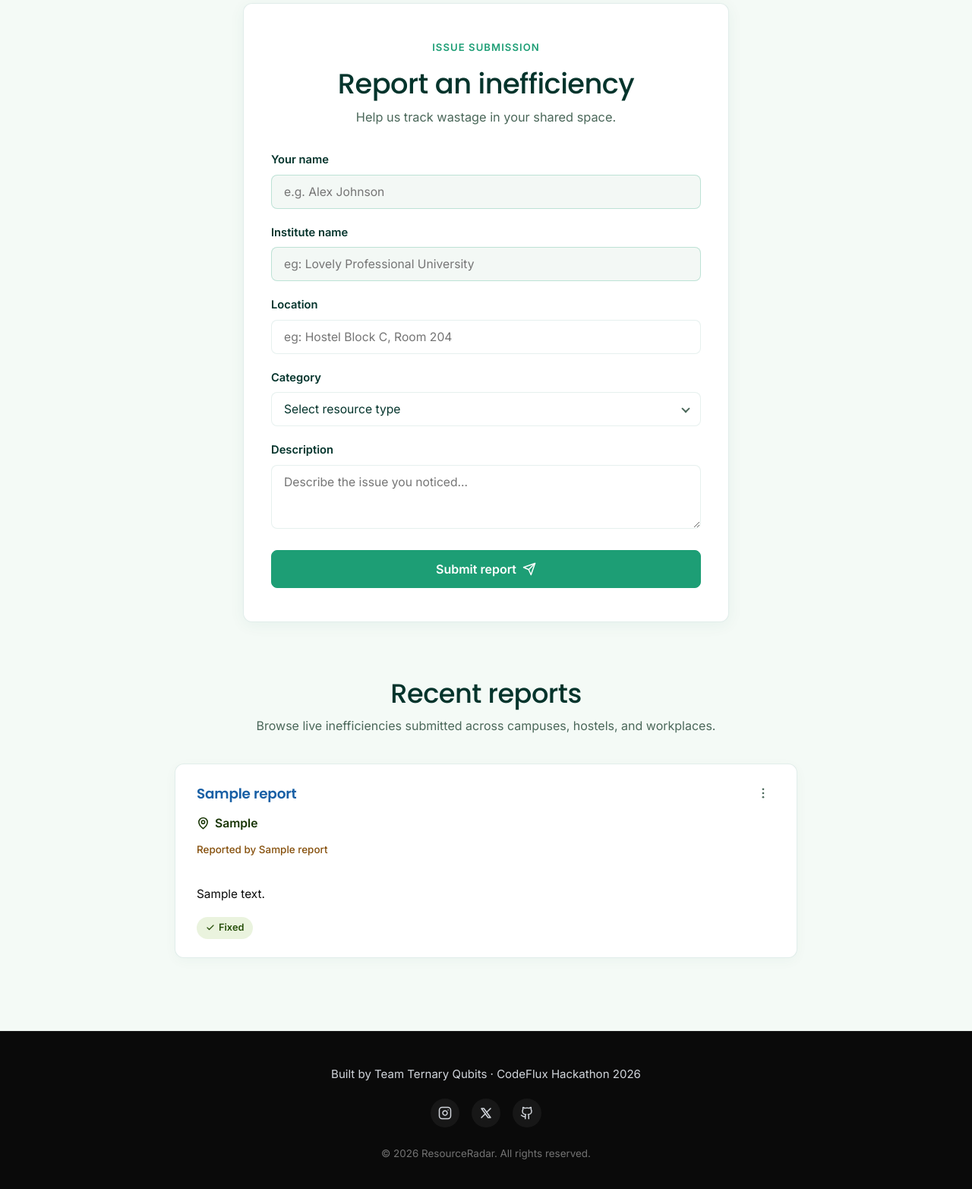
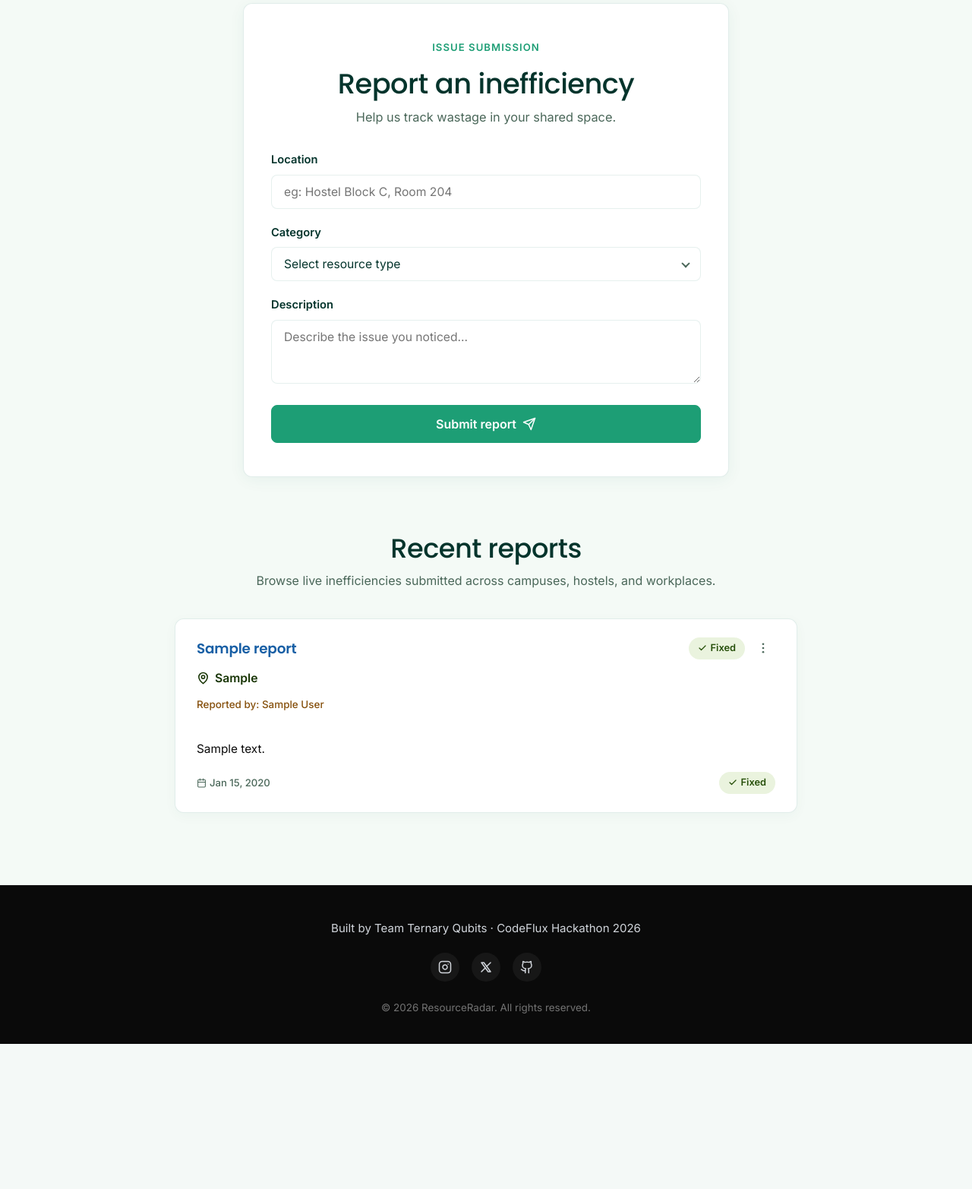
Before and after one commit to rudra10090/Resource_radar, a Flask app: page /report in a window 1280 px wide. Shown: the part 132-1697 px from the top of the page at 76% size. After the commit the page ends 1506 px from the top, so only its background shows below. Run offline with Flask 3, Linux system fonts and the light colour scheme; the visitor is signed in with stand-in values (Sample User, id 1); tables that the repository leaves empty hold one stand-in row (values such as "Sample post").

Commit message:
Add files via upload

```diff
--- a/templates/report.html
+++ b/templates/report.html
@@ -18,28 +18,7 @@
         </div>
 
         <form action="{{ url_for('report') }}" method="POST" class="report-form" novalidate id="report-form">
-          <!-- 1. Your Name -->
-          <div class="form-group {% if errors.get('name') %}has-error{% endif %}">
-            <label for="name" class="form-label">Your name</label>
-            <input type="text" id="name" name="name" class="form-input" placeholder="e.g. Alex Johnson"
-              value="{{ form_data.get('name', '') }}" {% if session.get('user_id') %}readonly{% endif %} required>
-            {% if errors.get('name') %}
-            <p class="form-error" id="error-name">{{ errors.get('name') }}</p>
-            {% endif %}
-          </div>
-
-          <!-- 2. Institute Name -->
-          <div class="form-group {% if errors.get('institute_name') %}has-error{% endif %}">
-            <label for="institute_name" class="form-label">Institute name</label>
-            <input type="text" id="institute_name" name="institute_name" class="form-input"
-              placeholder="eg: Lovely Professional University" value="{{ form_data.get('institute_name', '') }}"
-              {% if session.get('user_id') %}readonly{% endif %} required>
-            {% if errors.get('institute_name') %}
-            <p class="form-error" id="error-institute">{{ errors.get('institute_name') }}</p>
-            {% endif %}
-          </div>
-
-          <!-- 3. Location -->
+          <!-- 1. Location -->
           <div class="form-group {% if errors.get('location') %}has-error{% endif %}">
             <label for="location" class="form-label">Location</label>
             <input type="text" id="location" name="location" class="form-input"
@@ -49,7 +28,7 @@
             {% endif %}
           </div>
 
-          <!-- 4. Category -->
+          <!-- 2. Category -->
           <div class="form-group {% if errors.get('category') %}has-error{% endif %}">
             <label for="category" class="form-label">Category</label>
             <div class="select-wrapper">
@@ -66,7 +45,7 @@
             {% endif %}
           </div>
 
-          <!-- 5. Description -->
+          <!-- 3. Description -->
           <div class="form-group {% if errors.get('description') %}has-error{% endif %}">
             <label for="description" class="form-label">Description</label>
             <textarea id="description" name="description" class="form-textarea" rows="3"
@@ -116,6 +95,14 @@
                 </svg>
                 Reported
               </span>
+              {% else %}
+              <span class="badge-status status-fixed">
+                <svg width="12" height="12" viewBox="0 0 24 24" fill="none" stroke="currentColor" stroke-width="2.5"
+                  stroke-linecap="round" stroke-linejoin="round" aria-hidden="true">
+                  <polyline points="20 6 9 17 4 12"></polyline>
+                </svg>
+                Fixed
+              </span>
               {% endif %}
 
               <!-- Three-dot menu (only for report owner) -->
@@ -164,7 +151,7 @@
 
           <!-- Reporter info -->
           <div class="report-author">
-            Reported by {{ report.name }}
+            Reported by: {{ report.user.full_name if (report.user and report.user.full_name) else report.name }}
           </div>
 
           <!-- Description -->
@@ -172,8 +159,9 @@
             {{ report.description }}
           </p>
 
-          <!-- Category badge at bottom & Mark as Fixed / Fixed badge -->
+          <!-- Category badge at bottom, Date & Mark as Fixed / Fixed badge -->
           <div class="report-card-bottom">
+            <div style="display: flex; align-items: center; gap: 10px; flex-wrap: wrap;">
               {% if report.category == 'energy' %}
               <span class="badge-category category-energy">
                 <svg viewBox="0 0 24 24" fill="none" stroke="currentColor" stroke-width="2" stroke-linecap="round"
@@ -205,6 +193,19 @@
                 Waste
               </span>
               {% endif %}
+
+              {% if report.date_created %}
+              <span class="report-date" style="font-size: 0.82rem; color: #4a6759; display: inline-flex; align-items: center; gap: 4px; font-weight: 500;">
+                <svg width="13" height="13" viewBox="0 0 24 24" fill="none" stroke="currentColor" stroke-width="2" stroke-linecap="round" stroke-linejoin="round" aria-hidden="true">
+                  <rect x="3" y="4" width="18" height="18" rx="2" ry="2"></rect>
+                  <line x1="16" y1="2" x2="16" y2="6"></line>
+                  <line x1="8" y1="2" x2="8" y2="6"></line>
+                  <line x1="3" y1="10" x2="21" y2="10"></line>
+                </svg>
+                {{ report.date_created.strftime('%b %d, %Y') }}
+              </span>
+              {% endif %}
+            </div>
 
             <!-- Ownership: Mark as Fixed button or Fixed status badge -->
             {% if report.status == 'fixed' %}
```
Also changed, not shown: templates/edit_report.html (+1 -35 lines). Lines whose indentation alone changed are shown as unchanged.
